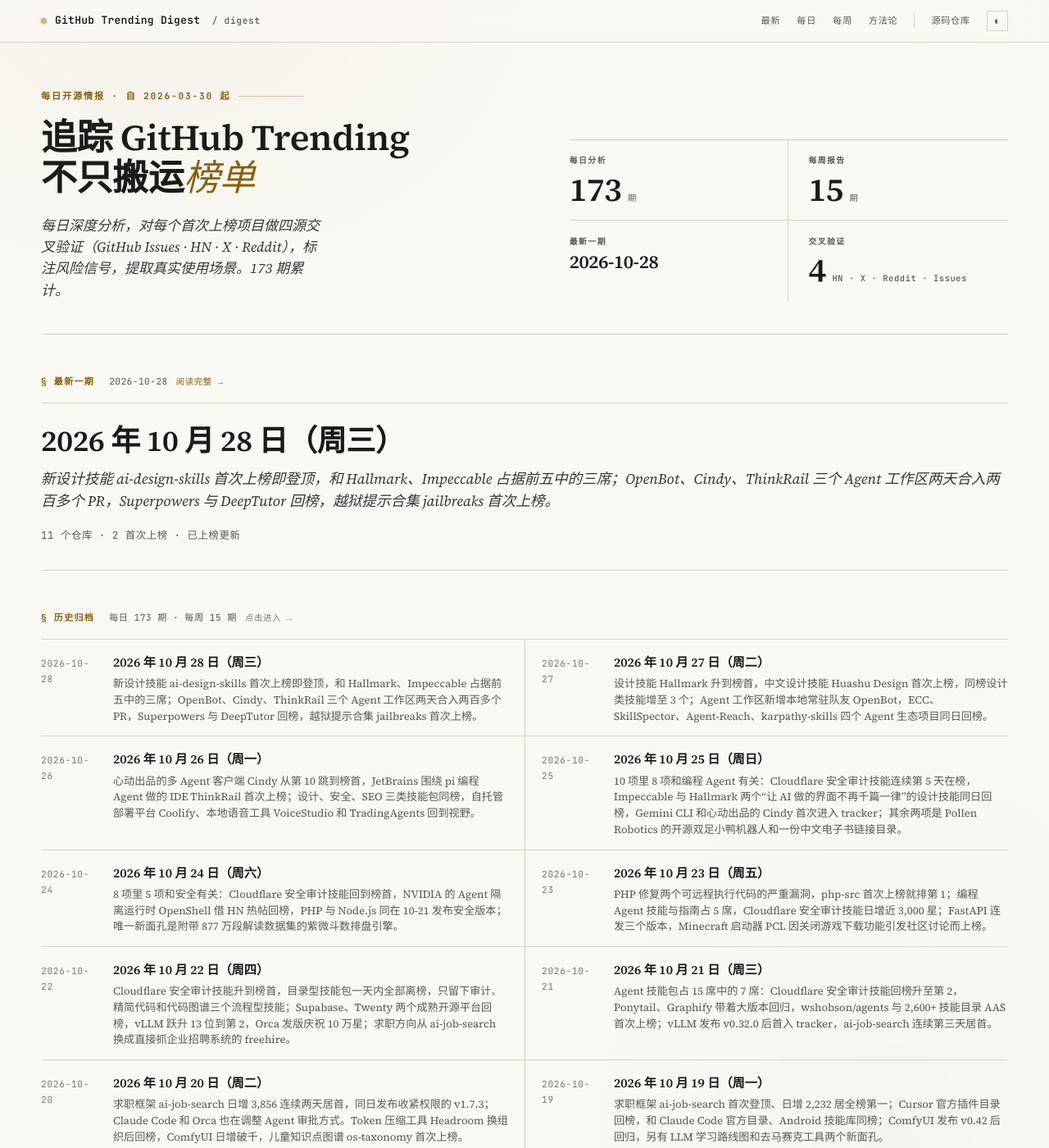
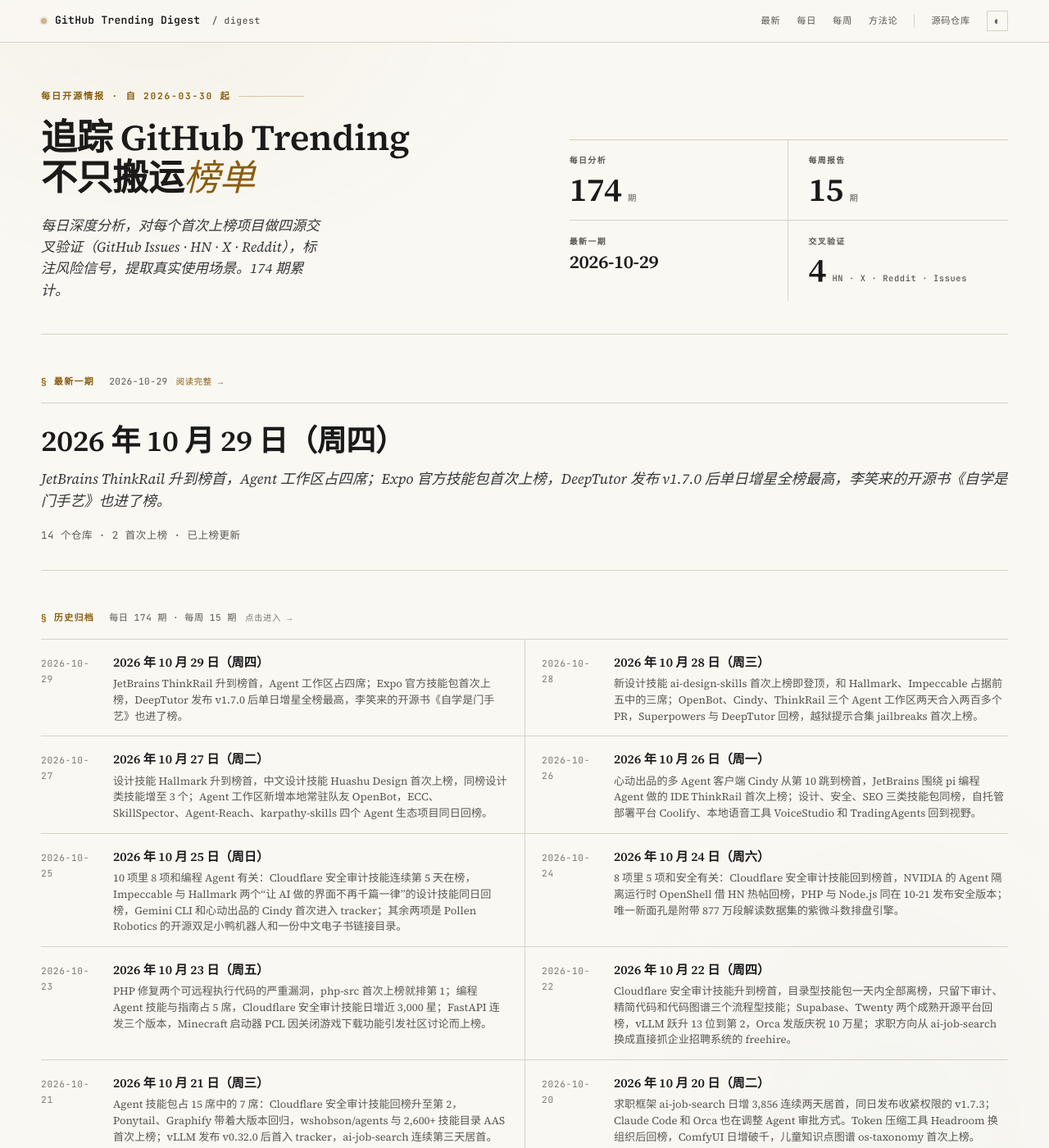
Before and after one commit to maxzyma/github-trending-digest, a Jekyll site: the page built from index.md, in a window 1280 px wide and 1400 px high. Shown: the whole window at 82% size. Built offline with Jekyll 4.4.1, drawn with Linux system fonts in a browser that asks for light colours; some of the changed lines change nothing that is shown; some of the changed text lies outside the part shown.

Commit message:
daily: 2026-10-29 public archive

```diff
--- /dev/null
+++ b/daily/2026-10-29-analysis.md
@@ -0,0 +1,186 @@
+---
+layout: daily
+date: 2026-10-29
+title: GitHub Trending 深度分析 — 2026 年 10 月 29 日（周四）
+subtitle: JetBrains ThinkRail 升到榜首，Agent 工作区占四席；Expo 官方技能包首次上榜，DeepTutor 发布 v1.7.0 后单日增星全榜最高，李笑来的开源书《自学是门手艺》也进了榜。
+total: 14
+new_count: 2
+new_repos:
+  - repo: expo/skills
+    stars: 3609
+    star_delta: 90
+    lang: Shell
+    source_strength: 中
+    risk_tags: ['dependency', 'cost', 'privacy', 'stability']
+  - repo: xiaolai/the-craft-of-selfteaching
+    stars: 18544
+    star_delta: 148
+    lang: Jupyter Notebook
+    source_strength: 中
+    risk_tags: ['stability', 'bus_factor', 'compliance']
+updated_repos:
+  - repo: JetBrains/thinkrail
+    change: ↑9
+    days_listed: 4
+  - repo: elayadesign/ai-design-skills
+    change: ↓1
+    days_listed: 2
+  - repo: obra/superpowers
+    change: ↑1
+    days_listed: 2
+  - repo: HKUDS/DeepTutor
+    change: ↑5
+    days_listed: 2
+  - repo: Nutlope/hallmark
+    change: ↓4
+    days_listed: 5
+  - repo: pbakaus/impeccable
+    change: ↓2
+    days_listed: 5
+  - repo: makecindy/cindy
+    change: ↓2
+    days_listed: 5
+  - repo: nightly-labs/openbot
+    change: ↓6
+    days_listed: 3
+  - repo: togg53192-cmd/jailbreaks
+    change: ↑1
+    days_listed: 2
+---
+
+# GitHub Trending 深度分析 — 2026 年 10 月 29 日（周四）
+
+_JetBrains ThinkRail 升到榜首，Agent 工作区占四席；Expo 官方技能包首次上榜，DeepTutor 发布 v1.7.0 后单日增星全榜最高，李笑来的开源书《自学是门手艺》也进了榜。_
+
+_项目总数: 14 | 首次上榜: 2 | 重新上榜: 3 | 已上榜更新: 9 | 数据源: https://github.com/trending_
+
+## 本日主线
+
+**主线一：榜单地图 — 14 项里 11 项和 AI Agent 有关，工作区、设计技能、技能包三组占了大半。** 今日可分 5 组：
+
+- **Agent 工作区与 IDE**（4 项）—— `JetBrains/thinkrail`（↑9，榜首）、`macro-inc/macro`（RE，#5）、`makecindy/cindy`（↓2，#8）、`nightly-labs/openbot`（↓6，#9）
+- **设计技能**（3 项）—— `elayadesign/ai-design-skills`（↓1，#2，今日 +2,139）、`Nutlope/hallmark`（↓4，#6）、`pbakaus/impeccable`（↓2，#7，92,816 ⭐）
+- **技能框架与技能包**（2 项）—— `obra/superpowers`（↑1，#3，307,498 ⭐）、`expo/skills`（NEW，#12）
+- **学习与教育**（2 项）—— `HKUDS/DeepTutor`（↑5，#4，今日 +2,371 为全榜最高）、`xiaolai/the-craft-of-selfteaching`（NEW，#14）
+- **其他工具**（3 项）—— `hmjz100/LinkSwift`（RE，#11）网盘直链脚本、`ruvnet/RuView`（RE，#13）Wi-Fi 感知、`togg53192-cmd/jailbreaks`（↑1，#10）越狱提示合集
+
+昨天的 postiz-app 和 ECC 落榜，今天多出 2 个 NEW 和 3 个回榜项目，榜单从 11 项扩到 14 项。设计技能和 Agent 工作区两条主线延续，学习类项目是今天新出现的一组。
+
+**主线二：技能包开始有了官方版本 — Expo 把自家框架和云服务的用法打包给 AI 编程助手。** expo/skills 由 Expo 团队维护，24 个技能分两类：`expo-*` 教 AI 用开源框架（路由、动画、原生 UI、SDK 升级），`eas-*` 教 AI 用付费的 EAS 云服务（上架、OTA 更新、云模拟器）。它可以从 Claude Code 和 Codex 的官方插件市场直接安装。对比同榜的 ai-design-skills（一个人维护、一个技能文件）和 Superpowers（通用开发方法论），选技能包时值得多看两点：谁在维护，以及它会不会把你引向某个付费服务。
+
+**主线三：学习类项目回到榜上 — DeepTutor 发新版，一本 2019 年的开源书重新被翻出来。** DeepTutor 10-28 发布 v1.7.0，安装拆成核心包和 `deeptutor[full]`，新增分块笔记本和带旁白的视频课，今日 +2,371。《自学是门手艺》是李笑来用 Jupyter Notebook 写的自学方法论加 Python 入门，最近一次提交在 5 月，10 月没有新版本或报道，回榜原因不明。两者的读者不同：前者给想搭 AI 辅导工具的人，后者给想从零学编程的人。
+
+**主线四：榜单解读提醒 — 排名和今日增星不完全对应，部分项目的星数要结合关注者看。** ThinkRail 今日 +1,068 排第一，DeepTutor +2,371 只排第四，macro 只涨 117 星也排到第五，Trending 的排序不只按当天星数。ai-design-skills 两天从 9,479 涨到 11,199 星，关注者只有 41 个，10-27 之后没有新提交；jailbreaks 继续涨星，但使用它本身违反主流模型厂商的使用条款。
+
+## 新上榜项目
+
+### [expo/skills](https://github.com/expo/skills) — NEW ⭐ 3,609（+90）| Shell | 信源：中
+
+**它是什么**: Expo 是用 React Native 开发手机 App 的主流框架。这个仓库是 Expo 官方写给 AI 编程助手的"使用手册"，共 24 个技能。装上以后，你让 Claude Code、Codex 或 Cursor 做 Expo 项目，AI 会按官方推荐的写法处理路由、动画、原生界面、SDK 升级，以及上架应用商店、发热更新、在云模拟器上复现 bug。
+
+**解决什么问题**: AI 助手对 Expo 的了解常常停留在旧版本，写出的代码用过时的 API 或不符合官方推荐。以前开发者要自己在提示词里贴文档；现在装一个插件，AI 就能按当前版本的官方写法做事。入口技能 `expo-overview` 先判断该用哪个技能，避免全部技能同时占用上下文。
+
+**谁在用、怎么用**（来自 Issues/X/官方博客）:
+- 场景 1: 用户把它装进 Claude Code 和 Cursor 做日常开发，并报告安装问题，例如 Cursor 安装失败（#41）、APM 无法安装（#172）、eval-harness 子模块导致 Claude Code 插件市场匿名克隆失败（#110）。
+- 场景 2: 用户在意上下文开销，#86 提出十几个技能常驻上下文太占 token，建议改成路由技能；团队随后加了 `expo-overview` 入口（#107）。
+- 场景 3: 官方博客演示让 Agent 在 EAS 云模拟器上复现 bug 并提交修复 PR；据 Expo 官方 X 帖，加装技能后原生 UI 写法在内部评测中提升 46%（官方自述，未见独立复现）。
+
+**社区怎么评价**:
+- 正面: 官方维护、更新频繁，近几天集中提交云模拟器（#256–#258、#262）和 Agent 工作流技能（#265）；安装渠道覆盖 Claude Code、Codex 和 `npx skills`。
+- 负面: 多客户端安装兼容问题仍在；部分 issue 是无内容的灌水帖。
+- 健康度: 3,609 stars / 21 subscribers ≈ 172:1，官方组织仓库关注者偏少较常见，不宜单凭比值判断；229 forks；约 100 个 open 项，其中 75 个是 PR；主要提交者是 Expo 团队成员；2025-11-30 创建，10-28 仍有推送。HN 只在一条周刊评论里被顺带提到，X 上以官方和团队成员推广为主，Reddit 未能核实。
+
+**风险与争议**:
+- **dependency**: `eas-*` 技能围绕付费的 EAS 服务，云模拟器目前需要申请排队，不用 EAS 的团队只能用到一半内容。
+- **cost**: 技能描述会进入 AI 助手的上下文，装得多会增加 token 消耗（#86）。
+- **privacy**: 已合入匿名用量统计和技能反馈功能（#71），另有自动提交反馈的 PR 待审（#112），在公司环境使用前确认上报内容。
+- **stability**: 不同客户端的安装和更新仍有兼容问题（#41、#93、#172）。
+
+**技术备注**: Markdown 技能文件加 Shell 脚本，MIT 许可；可通过 `claude plugin install expo@claude-plugins-official`、`codex plugin add expo@openai-curated` 或 `npx skills add expo/skills` 安装。
+
+### [xiaolai/the-craft-of-selfteaching](https://github.com/xiaolai/the-craft-of-selfteaching) — NEW ⭐ 18,544（+148）| Jupyter Notebook | 信源：中
+
+**它是什么**: 李笑来写的开源书《自学是门手艺》。前半部分讲怎么自学（学、练、用、造），后半部分用 Python 入门当练习对象，从值和运算符讲到函数、字符串、正则、装饰器和生成器。全书以 Jupyter Notebook 发布，读者可以边读边运行代码。2019 年出版过纸质书。
+
+**解决什么问题**: 它面向想自学编程但不知道从哪开始的中文读者，把"怎么学"和"学什么"放在同一本书里，读完方法论马上就有一门语言可练。
+
+**谁在用、怎么用**（来自 Issues/中文社区）:
+- 场景 1: 读者在本地或在线 Jupyter 环境里跟着书运行代码，并在 issue 里汇总环境问题，例如 #143 专门收集 Windows 下的运行问题。
+- 场景 2: 读者逐章纠错和提建议，例如 #1011 指出 `divmod` 返回值的说明有误，#624 对正则章节提出修改。
+- 场景 3: 17,889 个 fork 与星数几乎相当，符合"fork 一份到自己账号里读"的用法（推断）。
+
+**社区怎么评价**:
+- 正面: 豆瓣上一部分读者认为方法论部分有启发。
+- 负面: 另一部分读者认为它作为 Python 入门书不够严谨，说教内容偏多；#818 等 issue 质疑书中的部分事实陈述。
+- 健康度: 18,544 stars / 717 watchers ≈ 26:1；15 个 open issues，185 个 PR 长期未处理；最近提交是 2026-05-20 作者本人改 JupyterLab 配置说明。10 月没有提交，也没找到新版、译本或报道，回榜触发事件不明。HN、X、Reddit 无讨论，中文讨论集中在豆瓣和知乎。
+
+**风险与争议**:
+- **stability**: 内容按 Python 3.6 时代写成，部分示例和环境说明与当前 Python、JupyterLab 版本有差距，跟着学时需要自行对照新版本。
+- **bus_factor**: 作者一人维护，大量 PR 积压，纠错难以合入。
+- **compliance**: 采用 CC BY-NC-ND 3.0 许可，不允许商用和改编；培训机构或企业内训想改编使用需另行授权。
+
+**技术备注**: Jupyter Notebook 加 Markdown，依赖本地 Python 与 JupyterLab 环境。
+
+## 重新上榜项目
+
+### macro-inc/macro — RE（#5，上次上榜 2026-08-15）
+
+- **Stars**: 5,451（今日 +117，较 08-15 的 3,042 增加 +2,409）
+- **更新**: 仍保持日更，10-28 发布 v2026.10.28.0 和 .1。10-29 提交集中在 Agent 体验：工具调用改为流式显示参数（agent_inmem），提示气泡隐藏内部上下文（#8994），粘贴图片链接自动转成提示图片（#7051）。AGPL-3.0 许可，open 项 339 个。
+
+### hmjz100/LinkSwift — RE（#11，上次上榜 2026-10-17）
+
+- **Stars**: 34,890（今日 +1,616，较 10-17 的 23,755 增加 +11,135）
+- **更新**: 无新版本。10-23 优化 IDM 只按实际扩展名识别文件类型（#523）和阿里云盘按钮样式（#486），10-27 更新了 bug 报告模板。12 天涨了一万一千多星，提交记录里找不到对应的功能事件。
+
+### ruvnet/RuView — RE（#13，上次上榜 2026-09-15）
+
+- **Stars**: 101,090（今日 +557，较 09-15 的 93,953 增加 +7,137），突破 10 万星
+- **更新**: 10-26 发布 ESP32 固件 v0.8.16，并合入端到端发布集成（#2369），修复 Windows 下 Docker 入口脚本换行符问题。
+
+## 已上榜项目更新
+
+### JetBrains/thinkrail — ↑9（连续上榜 4 天，#1）
+
+- **Stars**: 5,127（今日 +1,068，较 10-28 的 4,064 增加 +1,063）
+- **更新**: 10-28 连发 v0.3.0-nightly.8、nightly.9 和 `@thinkrail/pi-visualize` 0.2.0。新功能包括上下文压缩后重新挂载技能正文、把仓库克隆到指定目录直接打开，以及把网页访问做成可开关的扩展。
+
+### elayadesign/ai-design-skills — ↓1（连续上榜 2 天，#2）
+
+- **Stars**: 11,199（今日 +2,139，较 10-28 的 9,479 增加 +1,720）
+- **更新**: 10-27 之后无新提交；关注者 41 个，外部 PR 仍无回复。
+
+### obra/superpowers — ↑1（连续上榜 2 天，#3）
+
+- **Stars**: 307,498（今日 +1,095，较 10-28 的 306,478 增加 +1,020）
+- **更新**: 无显著更新，最近提交仍是 10-21 的 v7.0.1。
+
+### HKUDS/DeepTutor — ↑5（连续上榜 2 天，#4）
+
+- **Stars**: 48,106（今日 +2,371，较 10-28 的 46,019 增加 +2,087）
+- **更新**: 10-28 发布 v1.7.0。`deeptutor` 只含聊天、CLI 和 SDK，`deeptutor[full]` 才带 Web 应用和标准模块，可用 `deeptutor module list` 查看并启停模块，卸载模块保留用户数据；界面新增 Modern 和 Classic 两种布局，加入分块笔记本和带旁白的视频课。从旧版完整升级需改装 `deeptutor[full]`。
+
+### Nutlope/hallmark — ↓4（连续上榜 5 天，#6）
+
+- **Stars**: 40,796（今日 +2,110，较 10-28 的 39,094 增加 +1,702）
+- **更新**: 10-28 先加入第三方声明文件，随后改为在 README 中致谢设计灵感来源并删除 NOTICE.md。
+
+### pbakaus/impeccable — ↓2（连续上榜 5 天，#7）
+
+- **Stars**: 92,816（今日 +1,472，较 10-28 的 90,626 增加 +2,190）
+- **更新**: 10-28 重写 README，按"引导、评审、拦截 AI 味"三类用法组织（#1204）；新增 Hermes Agent 的设计钩子（#1209），钩子不再重复报告未变化的问题（#1207）。
+
+### makecindy/cindy — ↓2（连续上榜 5 天，#8）
+
+- **Stars**: 8,140（今日 +728，较 10-28 的 7,507 增加 +633）
+- **更新**: 10-28 发布正式版 v0.1.119：个人和组织可以提交插件审核并分享，模型目录加入 Agnes AI，自动化任务可以选用其他电脑或共享的模型。10-29 继续修复登录恢复和邮件侧栏加载问题（#7737、#7741）。
+
+### nightly-labs/openbot — ↓6（连续上榜 3 天，#9）
+
+- **Stars**: 3,295（今日 +1,054，较 10-28 的 2,497 增加 +798）
+- **更新**: 10-28 一天内发布 v0.53.0、v0.53.1、v0.53.2，v0.53.2 加入后台复查 Agent 记忆（#3747），Windows 更新时把安装目录移出 OpenBot 主目录（#3746）。
+
+### togg53192-cmd/jailbreaks — ↑1（连续上榜 2 天，#10）
+
+- **Stars**: 7,198（今日 +1,477，较 10-28 的 5,624 增加 +1,574）
+- **更新**: 10-28 合入外部贡献 PR #23，无其他显著更新。
--- /dev/null
+++ b/daily/2026-10-29.md
@@ -0,0 +1,20 @@
+# GitHub Trending 每日榜单 — 2026 年 10 月 29 日（周四）
+
+| # | 项目 | Stars | 今日 | 排名变化 |
+|---|------|-------|------|---------|
+| 1 | [JetBrains/thinkrail](https://github.com/JetBrains/thinkrail) | 5,127 | +1,068 | ↑9 |
+| 2 | [elayadesign/ai-design-skills](https://github.com/elayadesign/ai-design-skills) | 11,199 | +2,139 | ↓1 |
+| 3 | [obra/superpowers](https://github.com/obra/superpowers) | 307,498 | +1,095 | ↑1 |
+| 4 | [HKUDS/DeepTutor](https://github.com/HKUDS/DeepTutor) | 48,106 | +2,371 | ↑5 |
+| 5 | [macro-inc/macro](https://github.com/macro-inc/macro) | 5,451 | +117 | RE |
+| 6 | [Nutlope/hallmark](https://github.com/Nutlope/hallmark) | 40,796 | +2,110 | ↓4 |
+| 7 | [pbakaus/impeccable](https://github.com/pbakaus/impeccable) | 92,816 | +1,472 | ↓2 |
+| 8 | [makecindy/cindy](https://github.com/makecindy/cindy) | 8,140 | +728 | ↓2 |
+| 9 | [nightly-labs/openbot](https://github.com/nightly-labs/openbot) | 3,295 | +1,054 | ↓6 |
+| 10 | [togg53192-cmd/jailbreaks](https://github.com/togg53192-cmd/jailbreaks) | 7,198 | +1,477 | ↑1 |
+| 11 | [hmjz100/LinkSwift](https://github.com/hmjz100/LinkSwift) | 34,890 | +1,616 | RE |
+| 12 | [expo/skills](https://github.com/expo/skills) | 3,609 | +90 | NEW |
+| 13 | [ruvnet/RuView](https://github.com/ruvnet/RuView) | 101,090 | +557 | RE |
+| 14 | [xiaolai/the-craft-of-selfteaching](https://github.com/xiaolai/the-craft-of-selfteaching) | 18,544 | +148 | NEW |
+
+> 数据源：<https://github.com/trending> · 抓取于 2026-10-29
--- a/index.md
+++ b/index.md
@@ -48,6 +48,7 @@
 
 ## Daily Analysis
 
+- [2026-10-29](daily/2026-10-29-analysis) — JetBrains ThinkRail 升到榜首，Agent 工作区占四席；Expo 官方技能包首次上榜，DeepTutor 发布 v1.7.0 后单日增星全榜最高，李笑来的开源书《自学是门手艺》也进了榜。
 - [2026-10-28](daily/2026-10-28-analysis) — 新设计技能 ai-design-skills 首次上榜即登顶，和 Hallmark、Impeccable 占据前五中的三席；OpenBot、Cindy、ThinkRail 三个 Agent 工作区两天合入两百多个 PR，Superpowers 与 DeepTutor 回榜，越狱提示合集 jailbreaks 首次上榜。
 - [2026-10-27](daily/2026-10-27-analysis) — 设计技能 Hallmark 升到榜首，中文设计技能 Huashu Design 首次上榜，同榜设计类技能增至 3 个；Agent 工作区新增本地常驻队友 OpenBot，ECC、SkillSpector、Agent-Reach、karpathy-skills 四个 Agent 生态项目同日回榜。
 - [2026-10-26](daily/2026-10-26-analysis) — 心动出品的多 Agent 客户端 Cindy 从第 10 跳到榜首，JetBrains 围绕 pi 编程 Agent 做的 IDE ThinkRail 首次上榜；设计、安全、SEO 三类技能包同榜，自托管部署平台 Coolify、本地语音工具 VoiceStudio 和 TradingAgents 回到视野。
```
